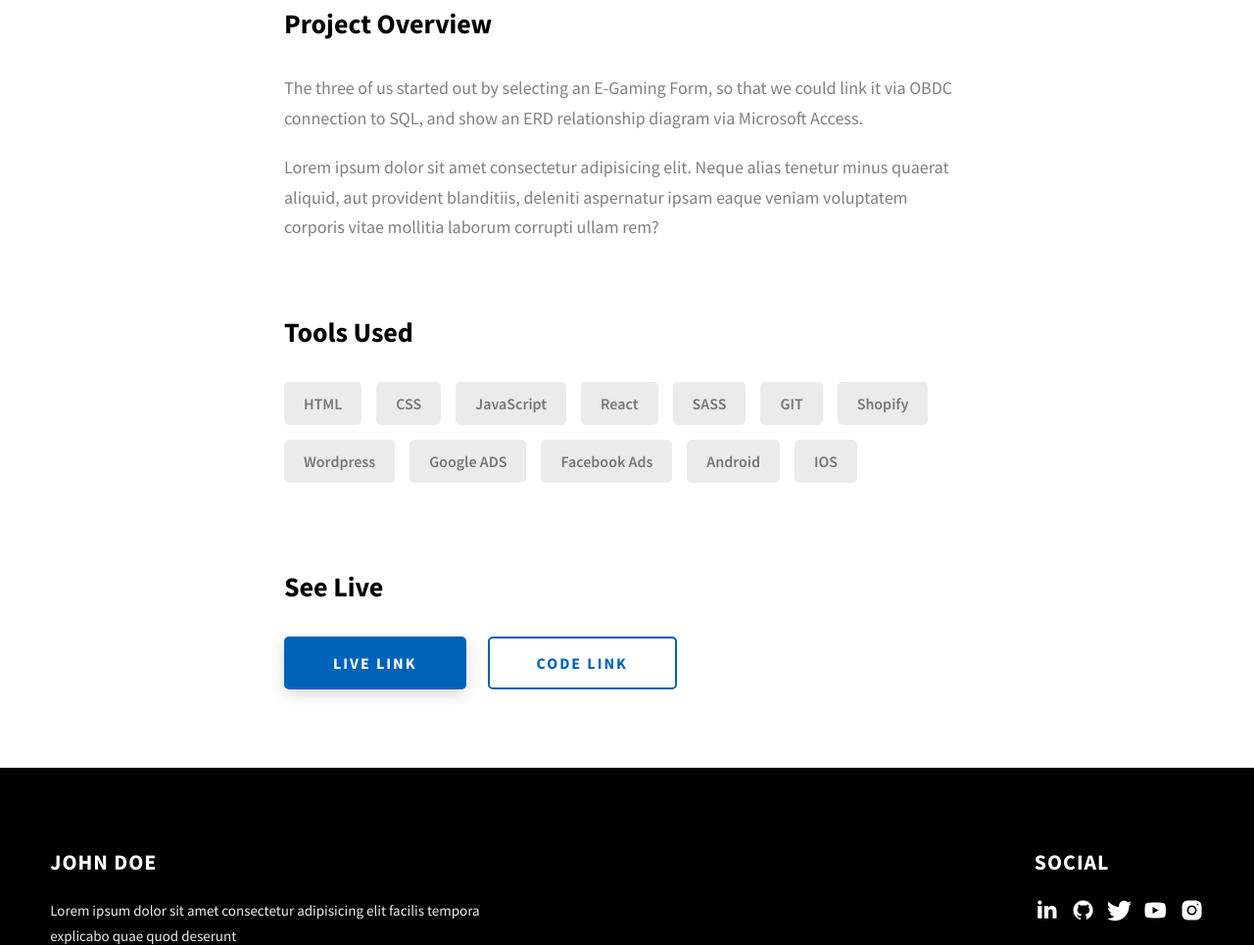
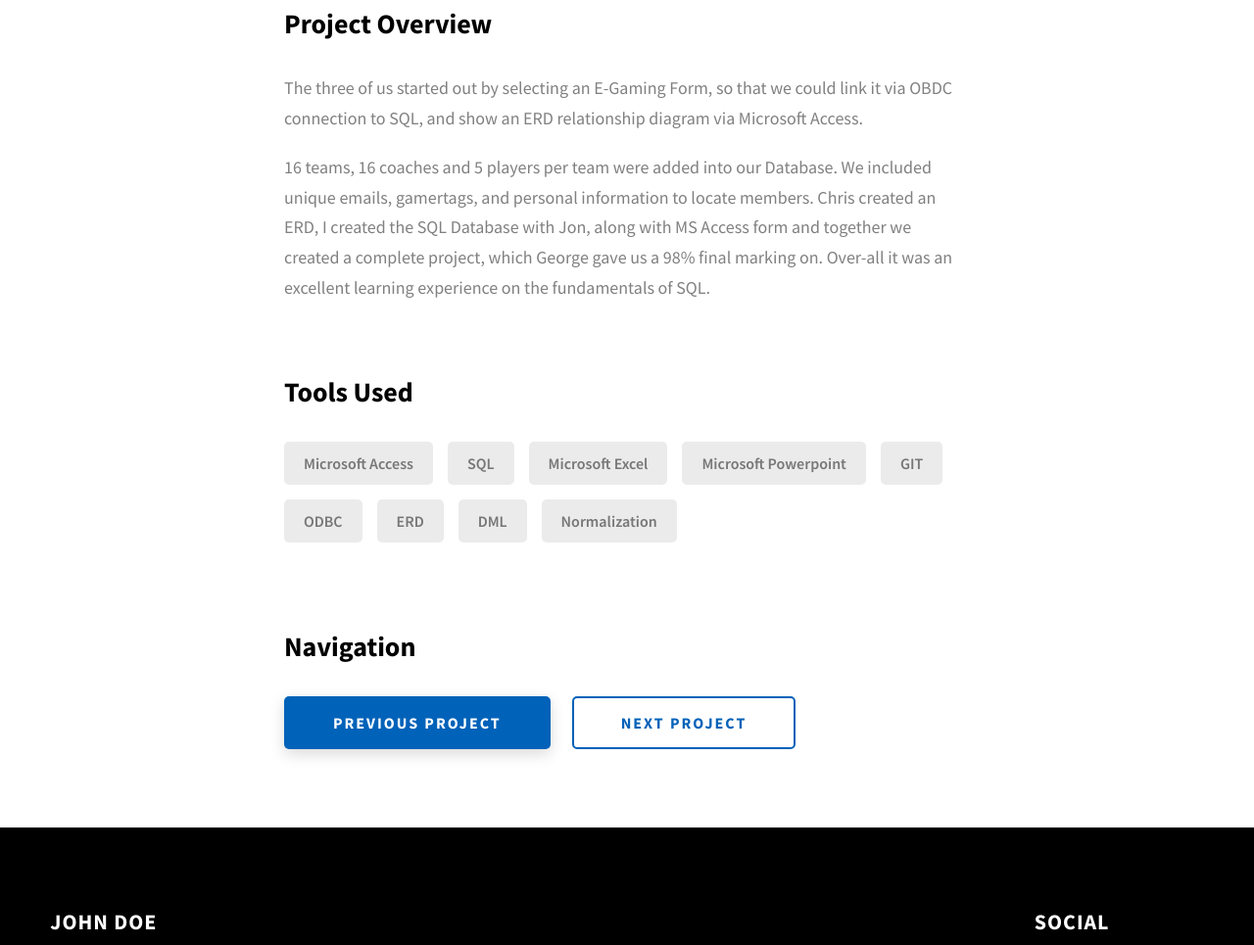
Before and after one commit to Leetus91/ePortfolio, a website: page Dopefolio-main/project-1.html in a window 1280 px wide. Shown: the part 1730-2695 px from the top of the page at 98% size. Drawn offline with Linux system fonts and the light colour scheme.

Commit message:
linked buttons

```diff
--- a/Dopefolio-main/project-1.html
+++ b/Dopefolio-main/project-1.html
@@ -91,7 +91,7 @@
           </p>
         </div>
         <div class="project-cs-hero__cta">
-          <a href="#" class="btn btn--bg" target="_blank">Next Project</a>
+          <a href="https://github.com/Leetus91/" class="btn btn--bg" target="_blank">Code Link</a>
         </div>
       </div>
     </section>
@@ -113,42 +113,41 @@
                 to SQL, and show an ERD relationship diagram via Microsoft Access.
               </p>
               <p class="project-details__desc-para">
-                Lorem ipsum dolor sit amet consectetur adipisicing elit. Neque
-                alias tenetur minus quaerat aliquid, aut provident blanditiis,
-                deleniti aspernatur ipsam eaque veniam voluptatem corporis vitae
-                mollitia laborum corrupti ullam rem?
+                16 teams, 16 coaches and 5 players per team were added into our Database.
+                We included unique emails, gamertags, and personal information to locate members.
+                Chris created an ERD, I created the SQL Database with Jon, along with MS Access form and together
+                we created a complete project, which George gave us a 98% final marking on.
+
+                Over-all it was an excellent learning experience on the fundamentals of SQL.
               </p>
             </div>
             <div class="project-details__tools-used">
               <h3 class="project-details__content-title">Tools Used</h3>
               <div class="skills">
-                <div class="skills__skill">HTML</div>
-                <div class="skills__skill">CSS</div>
-                <div class="skills__skill">JavaScript</div>
-                <div class="skills__skill">React</div>
-                <div class="skills__skill">SASS</div>
+                <div class="skills__skill">Microsoft Access</div>
+                <div class="skills__skill">SQL</div>
+                <div class="skills__skill">Microsoft Excel</div>
+                <div class="skills__skill">Microsoft Powerpoint</div>
                 <div class="skills__skill">GIT</div>
-                <div class="skills__skill">Shopify</div>
-                <div class="skills__skill">Wordpress</div>
-                <div class="skills__skill">Google ADS</div>
-                <div class="skills__skill">Facebook Ads</div>
-                <div class="skills__skill">Android</div>
-                <div class="skills__skill">IOS</div>
+                <div class="skills__skill">ODBC</div>
+                <div class="skills__skill">ERD</div>
+                <div class="skills__skill">DML</div>
+                <div class="skills__skill">Normalization</div>
               </div>
             </div>
             <div class="project-details__links">
-              <h3 class="project-details__content-title">See Live</h3>
+              <h3 class="project-details__content-title">Navigation</h3>
               <a
-                href="#"
+                href="./project-1.html"
                 class="btn btn--med btn--theme project-details__links-btn"
                 target="_blank"
-                >Live Link</a
+                >Previous Project</a
               >
               <a
-                href="#"
+                href="./project-2.html"
                 class="btn btn--med btn--theme-inv project-details__links-btn"
                 target="_blank"
-                >Code Link</a
+                >Next Project</a
               >
             </div>
           </div>
```
